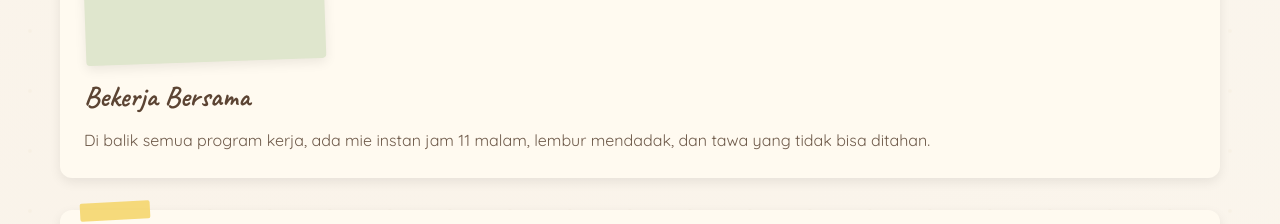
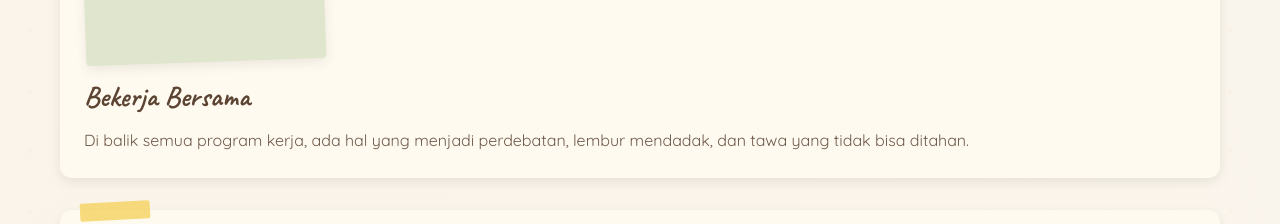
Before and after one commit to mikhailleo9090/KKN-MEMORIES, a plain HTML site: page index.html in a window 1280 px wide. Shown: the part 1739-1963 px from the top of the page. Drawn offline with Linux system fonts and the light colour scheme.

Commit message:
Update index.html

```diff
--- a/index.html
+++ b/index.html
@@ -103,7 +103,7 @@
         </div>
         <div class="story-text">
           <h3>Bekerja Bersama</h3>
-          <p>Di balik semua program kerja, ada mie instan jam 11 malam, lembur mendadak, dan tawa yang tidak bisa ditahan.</p>
+          <p>Di balik semua program kerja, ada hal yang menjadi perdebatan, lembur mendadak, dan tawa yang tidak bisa ditahan.</p>
         </div>
       </article>
       <article class="story-card reveal">
```
